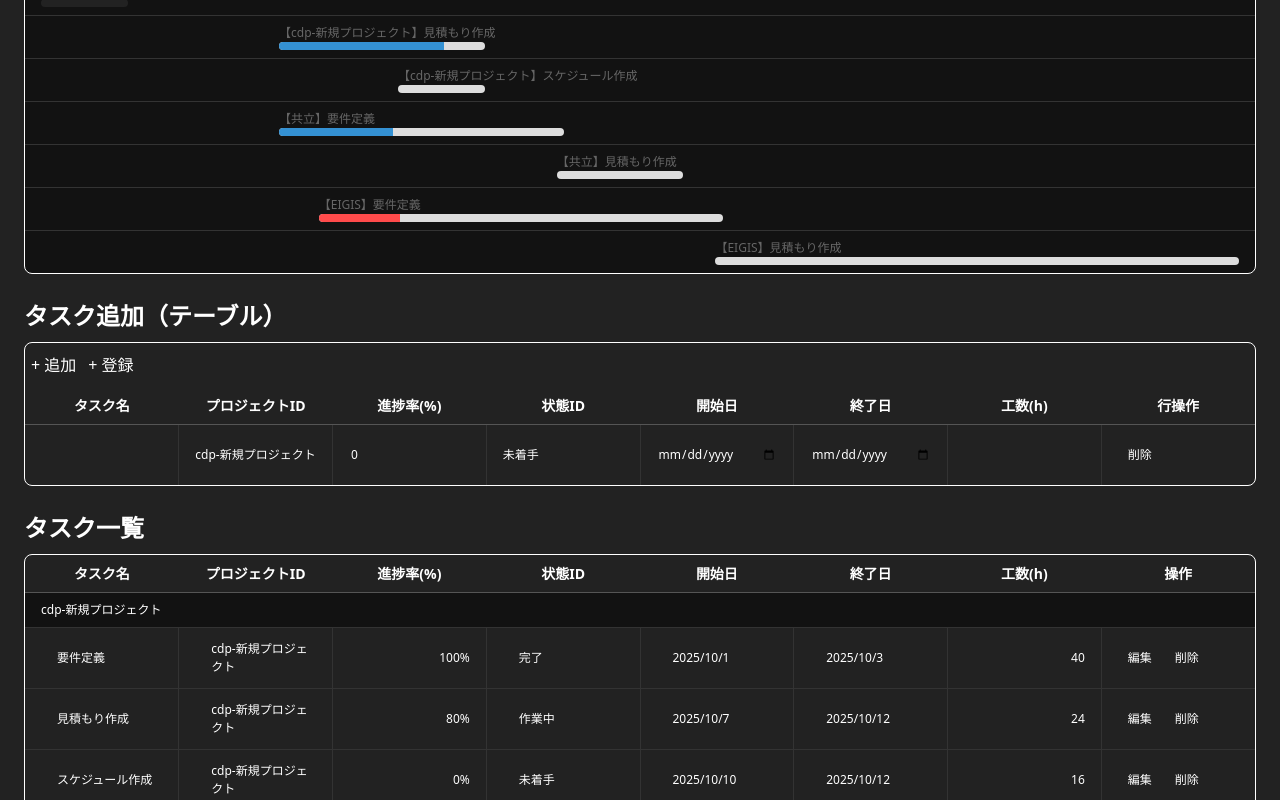
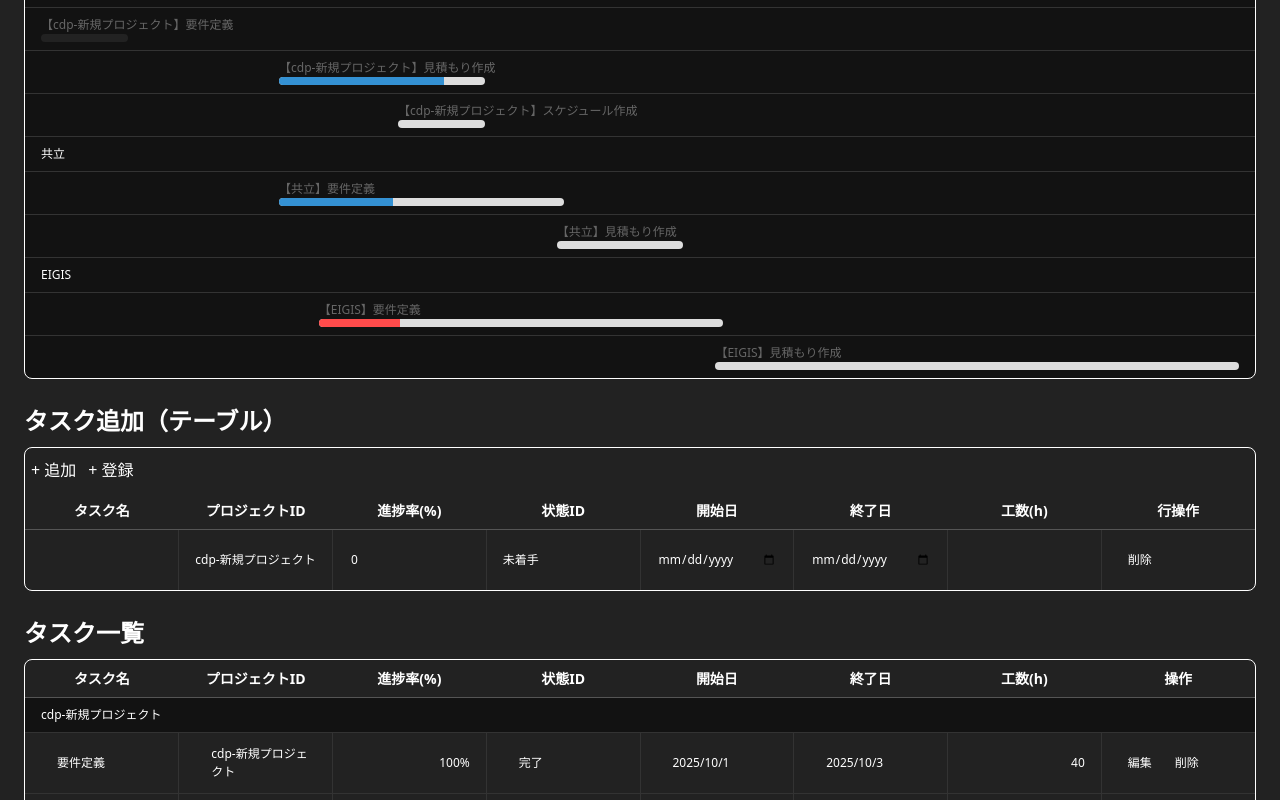
Before and after one commit to Fukushige2551/-Daily-Report, a Next.js app in the folder next/: page / in a window 1280 px wide. Shown: the part 300-1100 px from the top of the page. Built offline with nearby package versions, Linux system fonts and the light colour scheme.

Commit message:
fix: プロジェクト毎にタスクを追加

```diff
--- a/next/src/app/page.jsx
+++ b/next/src/app/page.jsx
@@ -172,6 +172,41 @@ export default function Page() {
       .filter(Boolean);
   }, [tasksD, viewStart, viewEnd]);
 
+  // === 追加: ガント用にプロジェクトごとへグルーピング & 並び替え ===
+  const ganttGroups = useMemo(() => {
+    const map = new Map();
+    visibleTasks.forEach(t => {
+      const pid = t.project_id;
+      if (!map.has(pid)) map.set(pid, []);
+      map.get(pid).push(t);
+    });
+    const entries = [...map.entries()].sort((a, b) => a[0] - b[0]); // project_id昇順
+    entries.forEach(([_, arr]) => {
+      arr.sort((a, b) => (a._startV - b._startV) || (a.id - b.id));
+    });
+    return entries; // [ [project_id, Task[]], ... ]
+  }, [visibleTasks]);
+
+  // === 追加: 一覧用（当月表示のタスク）をプロジェクトごとにグルーピング ===
+  const listGroups = useMemo(() => {
+    const map = new Map();
+    visibleTasks.forEach(t => {
+      const pid = t.project_id;
+      if (!map.has(pid)) map.set(pid, []);
+      map.get(pid).push(t);
+    });
+    // プロジェクト昇順、プロジェクト内は開始日→IDでソート
+    const entries = [...map.entries()].sort((a, b) => a[0] - b[0]);
+    entries.forEach(([_, arr]) => {
+      arr.sort((a, b) => {
+        const aStart = a._startV?.getTime() ?? 0;
+        const bStart = b._startV?.getTime() ?? 0;
+        return (aStart - bStart) || (a.id - b.id);
+      });
+    });
+    return entries; // [ [project_id, Task[]], ... ]
+  }, [visibleTasks]);
+
   const listTasks = visibleTasks;
 
   // ページング（次の月のデータ取得フック）
@@ -203,7 +238,7 @@ export default function Page() {
         <button type='button' onClick={handleNext} aria-label='次の月へ'>次の月 →</button>
       </div>
 
-      {/* ガントチャート */}
+      {/* ガントチャート（プロジェクトごと） */}
       <section className='p-app__section'>
         <h2 className='p-app__section__title'>ガントチャート</h2>
         <div className='p-app__section__main wbs'>
@@ -235,19 +270,26 @@ export default function Page() {
             </thead>
 
             <tbody>
-              {visibleTasks.length === 0 && (
+              {ganttGroups.length === 0 && (
                 <tr><td colSpan={days.length} style={{ textAlign: 'center' }}>この月に該当するタスクはありません</td></tr>
               )}
 
-              {visibleTasks.map((t, i) => {
-                const projectName = (master.project_id && master.project_id[t.project_id]) || `Project ${t.project_id}`;
+              {ganttGroups.map(([pid, arr]) => {
+                const projectName = master.project_id?.[pid] ?? `Project ${pid}`;
+                return (
+                  <React.Fragment key={`g-${pid}`}>
+                    {/* プロジェクト見出し行 */}
+                    <tr>
+                      <td className='c-td--parent' colSpan={days.length}>{projectName}</td>
+                    </tr>
+                    {/* プロジェクト内タスク行 */}
+                    {arr.map((t, i) => {
                       const pre  = Math.max(0, dayIndex(t._startV));
                       const span = Math.max(1, dayIndex(t._endV) - dayIndex(t._startV) + 1);
                       const post = Math.max(0, days.length - pre - span);
                       const title = `【${projectName}】${t.name}`;
-
                       return (
-                  <tr key={i}>
+                        <tr key={`g-${pid}-${t.id}-${i}`}>
                           {pre > 0 && <td colSpan={pre}></td>}
                           <td colSpan={span}>
                             <div className='wbs__title'>{title}</div>
@@ -257,6 +299,9 @@ export default function Page() {
                           </td>
                           {post > 0 && <td colSpan={post}></td>}
                         </tr>
+                      );
+                    })}
+                  </React.Fragment>
                 );
               })}
             </tbody>
@@ -289,7 +334,7 @@ export default function Page() {
                         return <td key={id}>
                           <select value={String(r[label] ?? 0)} onChange={e => onChangeDraft(r.__tmpid, label, e.target.value)}>
                             {Object.values(master[label]).map((m, i) => {
-                              return <option key={i} value={i + 1}>{m}</option>
+                              return <option key={`${label}-${i}`} value={i + 1}>{m}</option>
                             })}
                           </select>
                         </td>
@@ -325,54 +370,62 @@ export default function Page() {
               </tr>
             </thead>
             <tbody>
-              {(() => {
-                const rows = [];
-                const seen = new Set();
-                listTasks.forEach((t, i) => {
-                  const project = master.project_id?.[t.project_id] ?? `Project ${t.project_id}`;
-                  const isFirst = !seen.has(t.project_id);
-                  if (isFirst) {
-                    seen.add(t.project_id);
-                    rows.push(
-                      <tr key={`p-${t.project_id}`}>
-                        <td className='c-td--parent' colSpan={column.length + 1}>{project}</td>
+              {listGroups.length === 0 && (
+                <tr>
+                  <td colSpan={column.length + 1} style={{ textAlign: 'center' }}>
+                    この月に該当するタスクはありません
+                  </td>
                 </tr>
-                    );
-                  }
+              )}
 
+              {listGroups.map(([pid, arr]) => {
+                const projectName = master.project_id?.[pid] ?? `Project ${pid}`;
+                return (
+                  <React.Fragment key={`list-${pid}`}>
+                    {/* プロジェクト見出し行 */}
+                    <tr>
+                      <td className='c-td--parent' colSpan={column.length + 1}>{projectName}</td>
+                    </tr>
+
+                    {/* プロジェクト配下タスク */}
+                    {arr.map((t, i) => {
                       const isEditing = editingId === t.id;
-
-                  rows.push(
-                    <tr key={`${t.project_id}-${t.name}-${i}`}>
+                      return (
+                        <tr key={`row-${pid}-${t.id}-${i}`}>
                           {column.map(({ id, label, type }) => {
                             const raw = t[label];
                             if (isEditing) {
                               switch (type) {
                                 case 'id':
-                              return <td key={id}>
-                                <select value={String(raw ?? 0)} onChange={e => onChangeEdit(t.id, label, e.target.value)}>
-                                  {Object.values(master[label]).map((m, i) => {
-                                    return <option key={id} value={i + 1}>{m}</option>
-                                  })}
+                                  return (
+                                    <td key={id}>
+                                      <select
+                                        value={String(raw ?? 0)}
+                                        onChange={e => onChangeEdit(t.id, label, e.target.value)}
+                                      >
+                                        {Object.values(master[label]).map((m, idx) => (
+                                          <option key={`${label}-${idx}`} value={idx + 1}>{m}</option>
+                                        ))}
                                       </select>
                                     </td>
+                                  );
                                 default:
-                              return <td key={id}>
+                                  return (
+                                    <td key={id}>
                                       <input
                                         type={type === 'number' ? 'number' : type === 'date' ? 'date' : 'text'}
                                         value={String(raw ?? '')}
                                         onChange={e => onChangeEdit(t.id, label, e.target.value)}
                                       />
                                     </td>
+                                  );
                               }
-                        }
-                        else {
+                            } else {
                               if (raw === undefined || raw === null) return <td key={id}></td>;
                               const value = getVal(raw, label, type);
                               return <td key={id} className={`c-td--${type} c-td--child`}>{value}</td>;
                             }
                           })}
-
                           <td>
                             {!isEditing ? (
                               <>
@@ -388,19 +441,10 @@ export default function Page() {
                           </td>
                         </tr>
                       );
-                });
-
-                if (rows.length === 0) {
-                  return (
-                    <tr>
-                      <td colSpan={column.length + 1} style={{ textAlign: 'center' }}>
-                        この月に該当するタスクはありません
-                      </td>
-                    </tr>
+                    })}
+                  </React.Fragment>
                 );
-                }
-                return rows;
-              })()}
+              })}
             </tbody>
           </table>
         </div>
```
Lines whose indentation alone changed are shown as unchanged.
